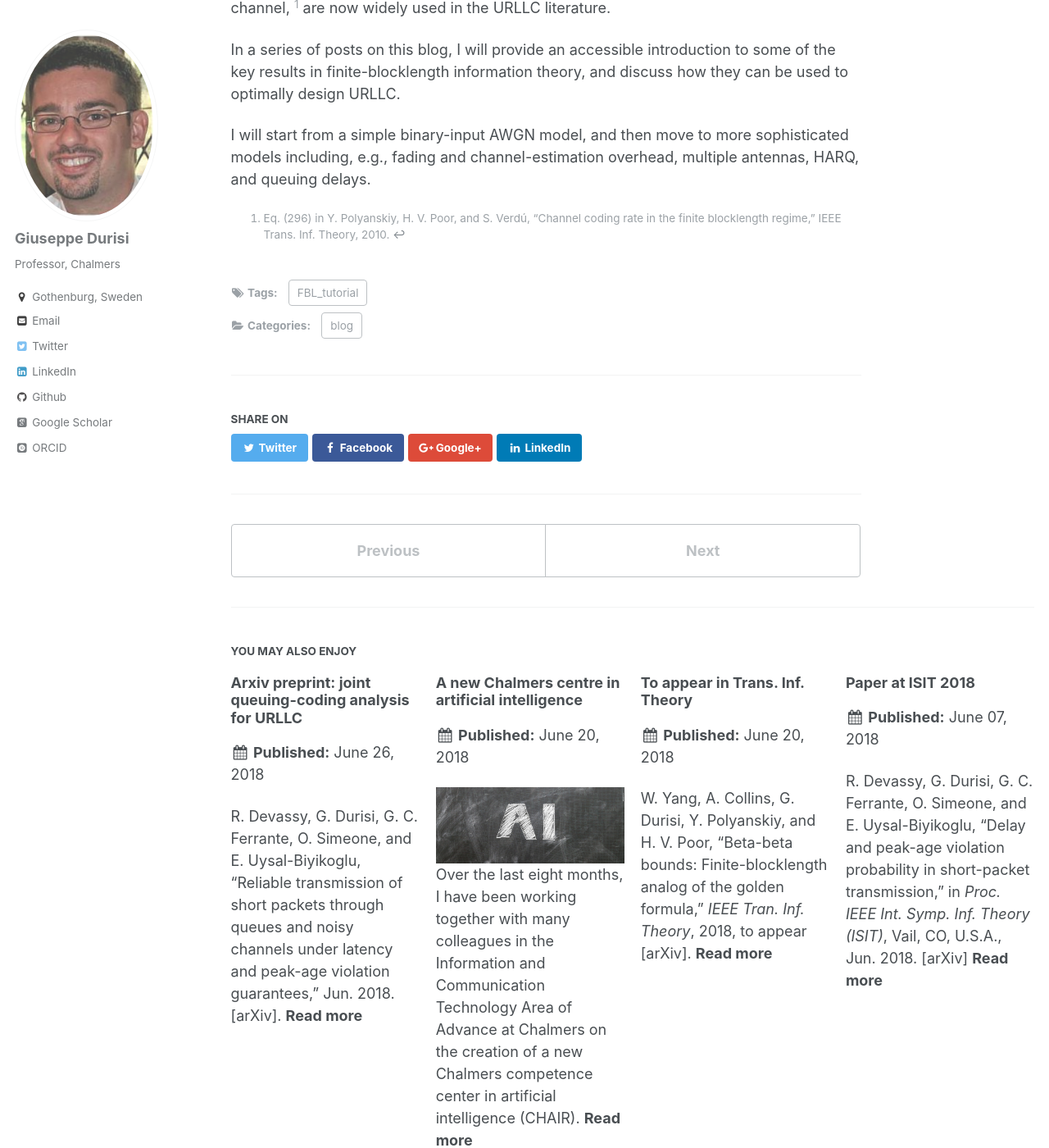
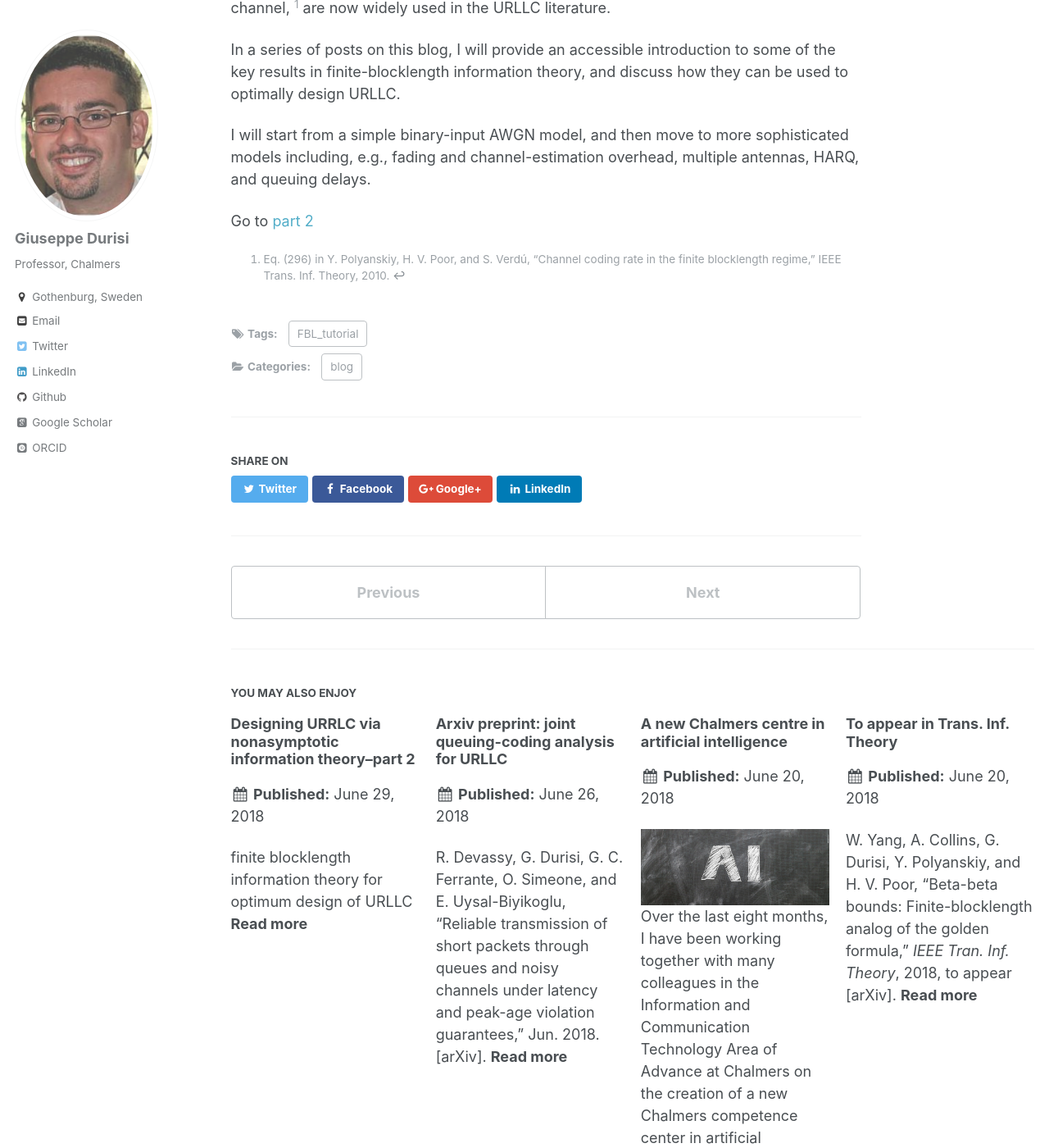
Before and after one commit to gdurisi/gdurisi.github.io, a Jekyll site: the page built from _posts/2018-06-19-FBL-tutorial-1.md, in a window 1280 px wide and 1400 px high, scrolled down 1114 px. Shown: the whole window at 82% size. Built offline with Jekyll 4.4.1, drawn with Linux system fonts in a browser that asks for light colours; some web fonts are replaced; formulas are drawn with MathJax 3; some of the changed lines change nothing that is shown.

Commit message:
second fbl tutorial uploaded

````diff
--- a/_posts/2018-06-19-FBL-tutorial-1.md
+++ b/_posts/2018-06-19-FBL-tutorial-1.md
@@ -28,6 +28,7 @@ In a series of posts on this blog, I will provide  an accessible  introduction t
 
 I will start from a simple binary-input AWGN model, and then move to more sophisticated models including, e.g., fading and channel-estimation overhead, multiple antennas, HARQ, and queuing delays.
 
+Go to [part 2](/posts/fbl-tutorial-2/)
 
 
 [^1]: Eq. (296) in Y. Polyanskiy, H. V. Poor, and S. Verdú, “Channel coding rate in the finite blocklength regime,” IEEE Trans. Inf. Theory,  2010.
--- /dev/null
+++ b/_posts/2018-06-29-FBL-tutorial-2.md
@@ -0,0 +1,142 @@
+---
+title: 'Designing URRLC via nonasymptotic information theory--part 2
+'
+date: 2018-06-29
+permalink: /posts/fbl-tutorial-2/
+category: blog
+teaser: /images/fbl_intro.png
+excerpt: finite blocklength information theory for optimum design of URLLC
+tags:
+  - FBL_tutorial
+---
+We will start our tour through finite-blocklength information theory by analyzing one of the simplest, yet practically relevant, point-to-point communication channel: the discrete-time binary-input AWGN channel.
+The input-output relation of such a channel is
+
+$$y_k=\sqrt{\rho}x_k + w_k, \quad k=1,\dots, n \label{eq:io}$$
+
+Here, $x_k$ is the channel input, which we assume to belong to the set $\\{-1,1\\}$ whereas $\\{w_k\\}$ is the discrete-time AWGN process. We assume it to be stationary memoryless and that each of its samples has zero mean and unit variance. Hence, $\rho$ can be interpreted as the signal-to-noise ratio (SNR). Throughout, we shall assume that, to transmit an information message, i.e., a set of $k$ information bits, we are allowed to use the bi-AWGN channel $n$ times.
+
+Note that $n$ is closely related to the communication latency. Indeed, assume that to carry each binary symbol $x_k$ we use a continuous-time signal of bandwidth $W$ Hz. Then using the channel $n$ times to transmit our message of $k$ bits entails a delay of $n/W$ seconds. The actual overall delay may be larger if we also include queuing, propagation, and decoding delays. But in a first approximation, we will neglect these additional sources of delay and take $n$ as a  proxy for latency. This is not a bad assumption for short-distance communications. In 4G for example, the smallest packet size has a duration of 0.5 milliseconds, whereas the propagation delay to cover a distance of 180 meters is just 30 microseconds.
+
+
+So if we are interested in low latency, we should choose $n$ as small as possible.  But there is a tradeoff between latency and reliability. Indeed, it is intuitively clear that the larger the number of channel uses $n$ we are allowed  to occupy for the transmissions of our $k$ bits is, the more reliable the transmission will be. Let us then denote by $\epsilon$ the error probability. We are interested in the following question.
+
+
+What is the smaller $n$ for which the $k$ information bits can be decoded correctly with probability $1-\epsilon$ or larger?
+{: .notice--info}
+
+Equivalently, we may try to find the largest number of bits $k$ that we can transmit  with reliability $1-\epsilon$ or larger using the channel $n$ times, or the smallest probability of error $\epsilon$ that can be achieved for given $k$ and $n$.
+
+What we will do next is to introduce some notation that will help us characterizing these quantities, and also illustrate why standard asymptotic information theory does not provide satisfactory answers.
+
+How do we transmit the $k$ information bits using $n$ channel uses and how do we recover the $k$ bits from the $n$ received samples $y^n=\\{y_1,\dots,y_n\\}$? We use a channel code, i.e., an encoder that maps the $k$ bits into the $n$ channel uses, and a decoder that provides an estimate of the $k$ information bits from $y^n$.
+
+Here is a more formal definition:
+
+<!--TODO: Could include a figure of the enc-dec-->
+
+A $(k,n,\epsilon)$-code for the bi-AWGN channel with a given SNR $\rho$ consists of (i)
+an encoder $f:\\{1,2,\dots, 2^k\\}\mapsto \\{-1,1\\}^n$ that maps the information message $j \in \\{1,2,\dots, 2^k\\}$ into $n$ BPSK symbols. We will refer to the set of all $n$-dimensional strings produced by the encoder as *codebook*. Furthermore, we will call each of the string a *codewords* and $n$ the blocklength.
+(ii) A decoder $g:\mathbb{R}^n\mapsto  \\{1,2,\dots, 2^k\\}$ that maps the received sequence $y^n \in \mathbb{R}^n$ into a message $\widehat{\jmath}\in \\{1,2,\dots, 2^k\\}$, or, possibly, it declares an error.
+   This decoder satisfies the error-probability constraint
+  $$\mathrm{Pr}\bigl\{\widehat{\jmath}\neq j\bigr\}\leq \epsilon$$.
+{: .notice--success}
+
+Note that $\epsilon$ should be interpreted as a packet/frame error probability and not as a bit error probability. Indeed, a difference in a single bit between the binary representation of $\jmath$ and $\widehat{\jmath}$ causes an error, according to our definition.
+
+In a nutshell, finite-blocklength information theory allows us to find, for a given SNR, the triplets $(k,n,\epsilon)$  for which a
+$(k,n,\epsilon)$-code can be found and the triplets $(k,n,\epsilon)$ for which no code exists.
+
+Note that doing so is not trivial, since an exhaustive search among all codes is hopeless. Indeed, even if we fix the decoding rule to, for example, maximum likelihood, for a given choice of $k$ and $n$, one would need to go through $\binom{2^n}{2^k}$ codes.
+
+Before exploring how and in which sense a characterization of  the triplets $(k,n,\epsilon)$ can be performed, let us first see what we can do by using the notion of channel capacity introduced by Shannon in his 1948 groundbreaking paper [^1].
+
+Let us denote by $k^\star(n,\epsilon)$ the largest number of bits we can transmit using $n$ channel uses with error probability not exceeding $\epsilon$ and by $R^\star(n,\epsilon)=k^\star(n,\epsilon)/n$ the corresponding maximum coding rate, measured in bits per channel use.
+
+Also for a given rate $R=k/n$, let us denote by $\epsilon^\star(n,R)$  the smallest error probability achievable using $n$ channel uses and a code of rate $R$.
+
+Since we cannot go through all codes, none of these quantities can be actually computed  for the parameter values that are of interest in typical wireless communication scenarios. Shannon's capacity provides an asymptotic characterization of these quantities.
+
+Specifically, Shannon's capacity $C$ is the largest communication rate at which we can transfer information messages over the channel \eqref{eq:io} with arbitrarily small error probability for sufficiently large blocklength.
+
+
+Mathematically,
+
+\begin{equation}
+	C=\lim_{\epsilon \to 0} \lim_{n\to \infty} R^\star(n,\epsilon).
+\end{equation}
+
+Some remarks about this formula  are in order:
+- I've been a bit sloppy with the definition of $C$. One should in general worry about whether the limits exist. They do for the memoryless channel under analysis here.
+- It is important to take the limits in this precise order. If we were to invert the order of the limits, we would get $C=0$ for the bi-AWGN channel \eqref{eq:io}: a not very insightful result.
+- For the channel in \eqref{eq:io} (and for many other channels of interest in wireless communications), the first limit $\epsilon\to 0$ is actually superfluous. We get the same result for every $\epsilon$ in the interval $(0,1)$ as a consequence of the so-called strong converse.
+
+One way to explain the relation between capacity and finite-blocklength metrics is through the following figure, which artistically illustrates $\epsilon^\star(n,R)$ as a function for $R$ for various values of $n$.
+
+![Error probability as a function of the rate](/images/fbl_intro.png)
+
+Although we do not know how to compute $\epsilon^\star(n,R)$, Shannon was able to show that this function converges to a step function centered at $C$ in the limit $n\to\infty$. When $R<C$, one can achieve arbitrarily low $\epsilon$ by choosing $n$ sufficiently large. If however $R>C$ the packet error probability goes to $1$ as we increase $n$.
+
+We know from Shannon's channel coding theorem that, for stationary memoryless channels like the binary input AWGN channel \eqref{eq:io}, the channel capacity $C$ is
+
+$$C=\max_{P_X} I(X;Y) \label{eq:capacity}$$
+
+where $P_X$ denotes the probability distribution on the input $X$ and $I(X;Y)$ is the mutual information
+
+$$ I(X;Y)= \mathbb{E}\left[\log\frac{P_{Y|X}(Y|X)}{P_Y(Y)}\right]. \label{eq:mutual_info}$$
+
+Here, the expectation is with respect to the joint distribution of $(X,Y)$. Furthermore, $P_{Y \|X}$ denotes the channel law
+
+$$ P_{Y | X} (y |x)=\frac{1}{\sqrt{2\pi}}\exp\left(- \frac{(y-\sqrt{\rho}x)^2}{2} \right) $$
+
+and $P_Y$ is the distribution on the channel output $Y$ induced by $P_X$ through $P_{Y \| X}$.
+
+A remark on notation is in order. It will be convenient from now on to distinguish between deterministic and random quantities. I will use uppercase letter such as $X$ to denote random quantities , and lowercase letters such as $x$ to denote their realizations.
+
+It will also be convenient to give a name to the loglikelihood ratio in the argument of the expectation that defines mutual information in \eqref{eq:mutual_info}. It is usually called *information density* and denoted  by $i(x;y)$.
+Hence, $I(X;Y)=\mathrm{E}[i(X;Y)]$.
+
+For the binary-input AWGN channel, one can show that
+
+$$ i(x;y) = \log 2 - \log\left(1+ \exp(-2xy\sqrt{\rho})\right).$$
+
+Furthermore, the uniform distribution over $\\{-1,1\\}$ achieves the maximum in \eqref{eq:capacity} and $C$ is given by
+
+\begin{equation}
+  C=\frac{1}{\sqrt{2\pi}}\int e^{-z^2/2} \Bigl(\log(2)-\log\bigl(1+e^{-2\rho-2z\sqrt{\rho}}\bigr) \Bigr)\,
+  \mathrm{d}z.
+\end{equation}
+
+Computing capacity takes only few lines of matlab code
+
+```matlab
+f = @(z) exp(-z.^2/2)/sqrt(2*pi) .* (log2(2) - log2(1+exp(-2*rho-2*sqrt(rho)*z)));
+Zmin = -9; Zmax = 9;
+C = quadl(f, Zmin, Zmax);
+```
+This code is part of the routine ```biawgn_stats.m``` available as part of the [SPECTRE](https://github.com/yp-mit/spectre) toolbox. I will talk about toolbox in later posts; nevertheless, it may be good to have a look at it already now.
+
+To summarize, the capacity of the bi-AWGN is relatively easy to compute, but gives us only the following asymptotic answer to the question about which triplets $(k,n,\epsilon)$ are achievable:
+
+All triplets $(nR,n,\epsilon)$ are achievable for sufficiently large $n$, provided that $R<C$.
+{: .notice--info}
+
+As we shall see, finite-blocklength information theory will give us a much more precise characterization.
+The following numerical example gives a flavor of the results we will derive in the next posts. Fix $\rho=0$ dB. For this SNR value, the capacity of the bi-AWGN channel is about $0.486$ bit/channel use.
+In the figure below, I plotted two bounds and an approximation on $R^\star(k,n)$ as a function of the blocklength $n$, for the case $\epsilon=10^{-4}$, obtained through finite-blocklength information theory.
+
+
+![Coding rate as a function of the blocklength for bi-AWGN channel](/images/biawgn_fig.png)
+
+One can see that the bounds and the approximation allow one to identify accurately, for a fixed $\epsilon$, the pairs $(k,n)$ that are achievable. Such a precise characterization is indispensable for an optimum design of URLLC.
+
+
+
+
+
+
+***
+Go to  back to [part 1](/posts/fbl-tutorial-1/)
+<!--or move on to [part 3](/posts/fbl-tutorial-3/)-->
+
+[^1]: C. E. Shannon, “A mathematical theory of communication,” Bell Syst. Tech. J., vol. 27, pp. 379–423 and 623–656, July and October 1948.
--- a/_sass/_notices.scss
+++ b/_sass/_notices.scss
@@ -14,7 +14,7 @@
   margin: 2em 0 !important;  /* override*/
   padding: 1em;
   font-family: $global-font-family;
-  font-size: $type-size-6 !important;
+  font-size: $type-size-5 !important;
   text-indent: initial; /* override*/
   background-color: mix(#fff, $notice-color, 90%);
   border-radius: $border-radius;
````
Also changed, not shown: images/biawgn_fig.png (added), images/fbl_intro.png (added).
